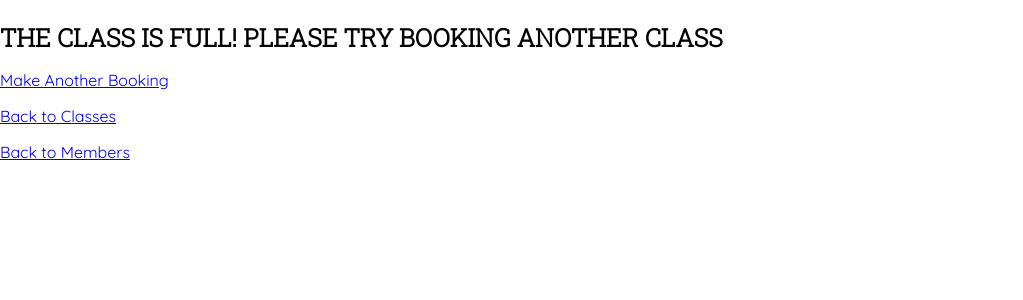
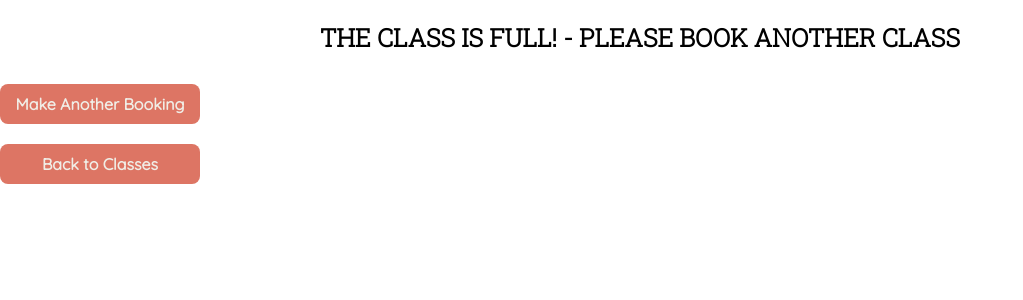
Before and after one commit to jaeltg/CC_project_1, a Flask app: page /bookings/unsuccessful in a window 1280 px wide. Shown: the part 91-391 px from the top of the page, without its empty margins (0-1023 px from the left). Run offline with Flask 2, Linux system fonts and the light colour scheme.

Commit message:
added CSS instructor and booking pages

```diff
--- a/static/yogaclasses.css
+++ b/static/yogaclasses.css
@@ -18,7 +18,7 @@ h2 {
     display: block;
     padding: 10px;
     height: 20px;
-    width: 100px;
+    width: 180px;
     text-align: center;
     background-color: rgb(221, 117, 100);
     margin-top: 20px;
--- a/templates/base.html
+++ b/templates/base.html
@@ -10,6 +10,8 @@
     <link rel="stylesheet" href="{{url_for('static', filename='yogaclass.css')}}">
     <link rel="stylesheet" href="{{url_for('static', filename='form.css')}}">
     <link rel="stylesheet" href="{{url_for('static', filename='member.css')}}">
+    <link rel="stylesheet" href="{{url_for('static', filename='instructors.css')}}">
+    <link rel="stylesheet" href="{{url_for('static', filename='bookingresult.css')}}">
     <link rel="preconnect" href="https://fonts.gstatic.com">
     <link href="https://fonts.googleapis.com/css2?family=Roboto+Slab:wght@300&display=swap" rel="stylesheet">
     <link rel="preconnect" href="https://fonts.gstatic.com">
--- a/templates/bookings/unsuccessful.html
+++ b/templates/bookings/unsuccessful.html
@@ -1,16 +1,14 @@
 {% extends 'base.html'%}
 
 {% block content %}
-<h2>The Class is Full! Please try booking another class</h2>
+<h2 class="formtitle">The Class is Full! - Please book another class</h2>
+<section class="flexcontainer">
 <p>
-<a href="/bookings/new"">Make Another Booking</a>
+<a href="/bookings/new" class="submit2">Make Another Booking</a>
 </p>
 <p>
-<a href="/yogaclasses">Back to Classes</a>
+<a href="/yogaclasses" class="submit2">Back to Classes</a>
 </p>
-<p>
-<a href="/members">Back to Members</a>
-</p>
-
+</section>
 
 {% endblock %}
```
Also changed, not shown: repositories/yogaclass_repository.py (+7 -0 lines), templates/bookings/successful.html (+5 -7 lines), templates/instructors/index.html (+14 -6 lines).
